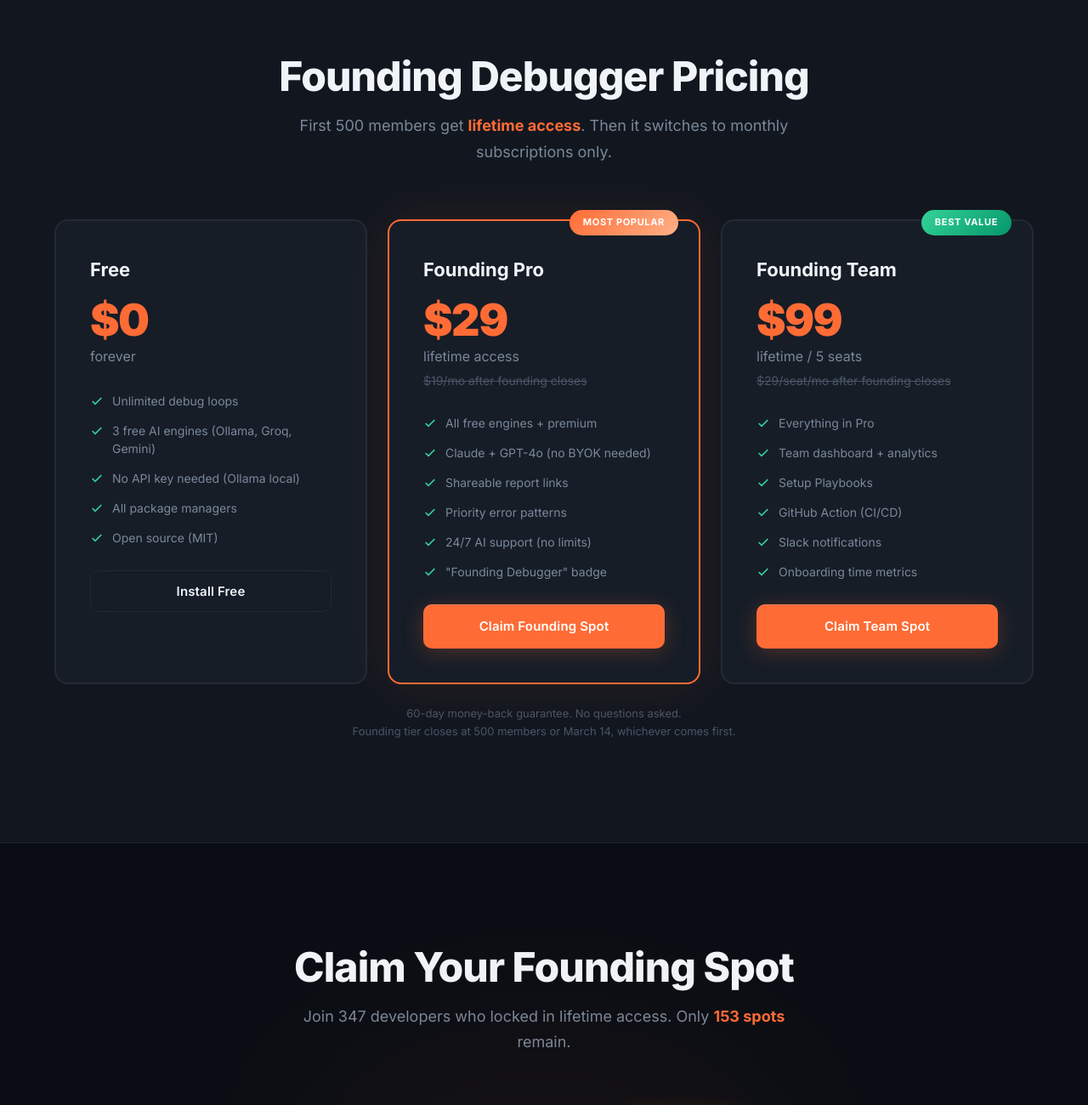
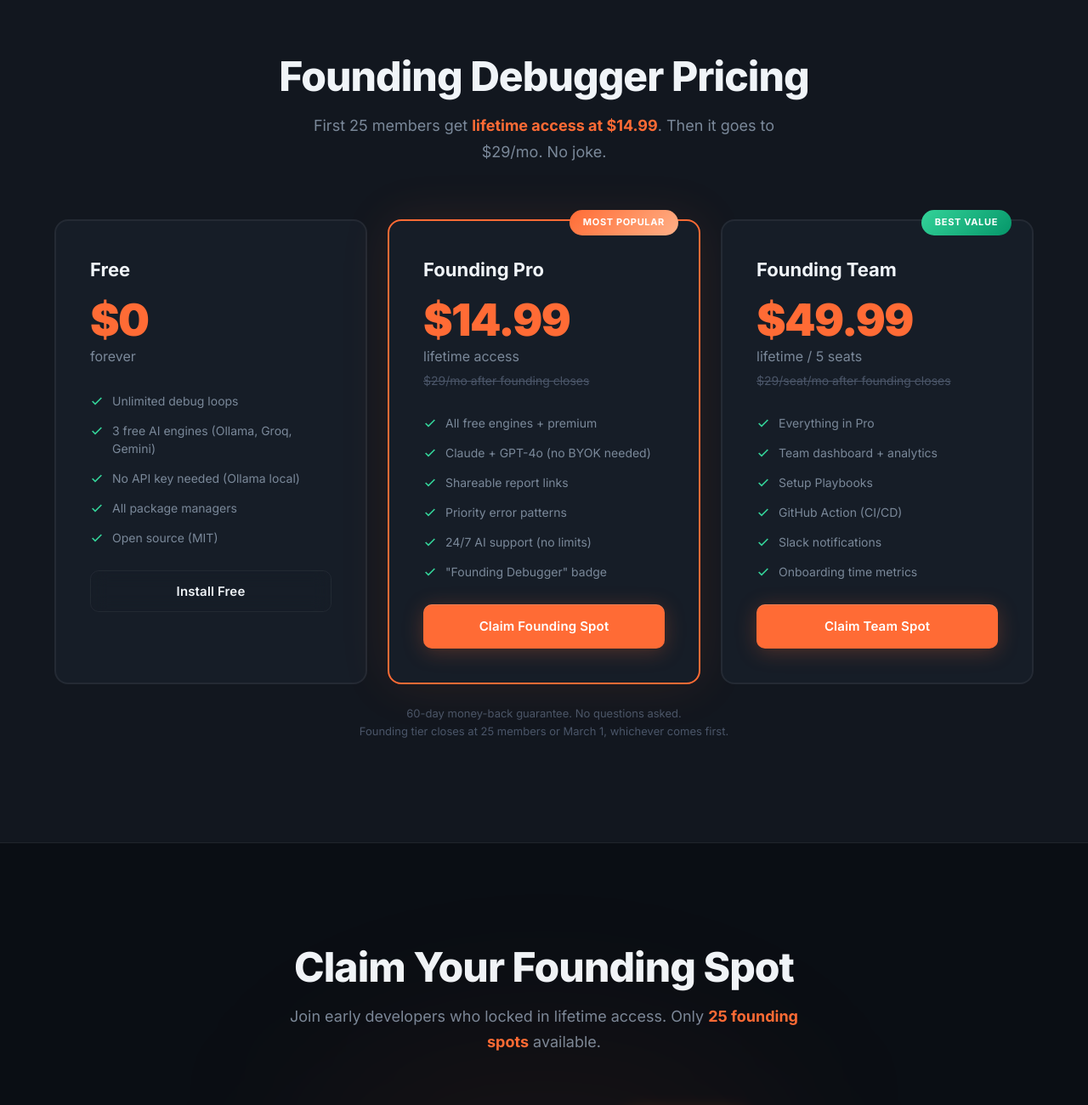
Before and after one commit to testedmedia/snapfix, a plain HTML site: page index.html in a window 1280 px wide. Shown: the part 4600-5900 px from the top of the page at 85% size. Drawn offline with Linux system fonts and the light colour scheme.

Commit message:
v1.4: founder pricing $14.99/$49.99, 25 spot limit

```diff
--- a/index.html
+++ b/index.html
@@ -457,7 +457,7 @@
     <section class="section section-dark" id="pricing">
         <div class="container">
             <h2 class="section-title">Founding Debugger Pricing</h2>
-            <p class="section-sub">First 500 members get <strong style="color:var(--primary)">lifetime access</strong>. Then it switches to monthly subscriptions only.</p>
+            <p class="section-sub">First 25 members get <strong style="color:var(--primary)">lifetime access at $14.99</strong>. Then it goes to $29/mo. No joke.</p>
 
             <div class="pricing-grid">
                 <div class="pricing-card">
@@ -477,9 +477,9 @@
                 <div class="pricing-card pricing-featured">
                     <div class="pricing-badge">Most Popular</div>
                     <h3>Founding Pro</h3>
-                    <div class="price">$29</div>
+                    <div class="price">$14.99</div>
                     <div class="price-sub">lifetime access</div>
-                    <div class="price-old">$19/mo after founding closes</div>
+                    <div class="price-old">$29/mo after founding closes</div>
                     <ul class="pricing-features">
                         <li><svg width="16" height="16" viewBox="0 0 24 24" fill="none" stroke="currentColor" stroke-width="2.5"><polyline points="20 6 9 17 4 12"/></svg>All free engines + premium</li>
                         <li><svg width="16" height="16" viewBox="0 0 24 24" fill="none" stroke="currentColor" stroke-width="2.5"><polyline points="20 6 9 17 4 12"/></svg>Claude + GPT-4o (no BYOK needed)</li>
@@ -494,7 +494,7 @@
                 <div class="pricing-card">
                     <div class="pricing-badge" style="background:linear-gradient(135deg,#34D399,#059669)">Best Value</div>
                     <h3>Founding Team</h3>
-                    <div class="price">$99</div>
+                    <div class="price">$49.99</div>
                     <div class="price-sub">lifetime / 5 seats</div>
                     <div class="price-old">$29/seat/mo after founding closes</div>
                     <ul class="pricing-features">
@@ -508,7 +508,7 @@
                     <a href="#waitlist" class="btn btn-primary" style="width:100%;justify-content:center">Claim Team Spot</a>
                 </div>
             </div>
-            <p class="pricing-note">60-day money-back guarantee. No questions asked.<br>Founding tier closes at 500 members or March 14, whichever comes first.</p>
+            <p class="pricing-note">60-day money-back guarantee. No questions asked.<br>Founding tier closes at 25 members or March 1, whichever comes first.</p>
         </div>
     </section>
 
@@ -516,7 +516,7 @@
     <section class="waitlist" id="waitlist">
         <div class="container">
             <h2 class="section-title">Claim Your Founding Spot</h2>
-            <p class="section-sub">Join 347 developers who locked in lifetime access. Only <strong style="color:var(--primary)">153 spots</strong> remain.</p>
+            <p class="section-sub">Join early developers who locked in lifetime access. Only <strong style="color:var(--primary)">25 founding spots</strong> available.</p>
 
             <form class="waitlist-form" id="waitlistForm" onsubmit="handleSignup(event)">
                 <input type="email" class="waitlist-input" placeholder="you@email.com" required>
```
Also changed, not shown: dashboard.html (+2 -2 lines).
